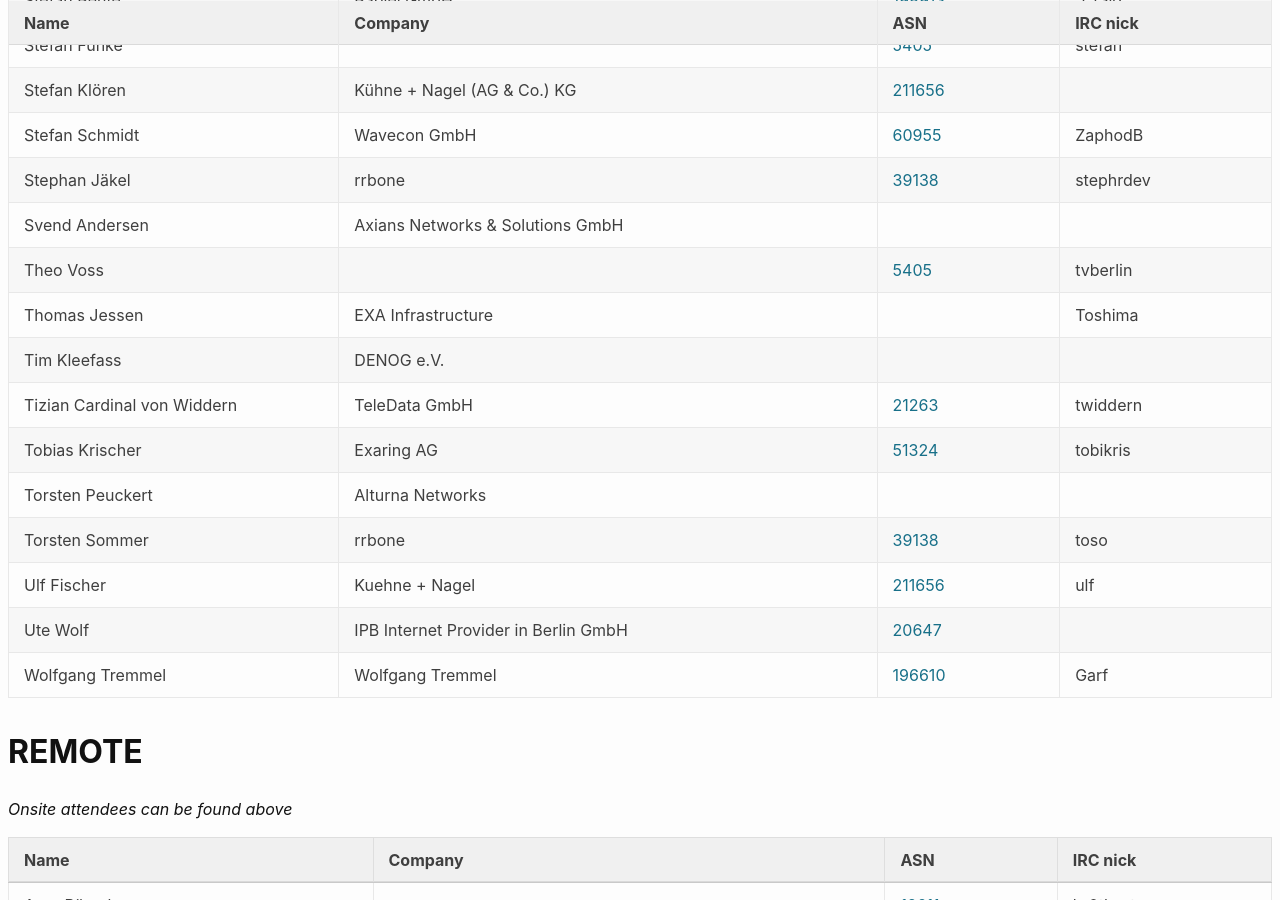
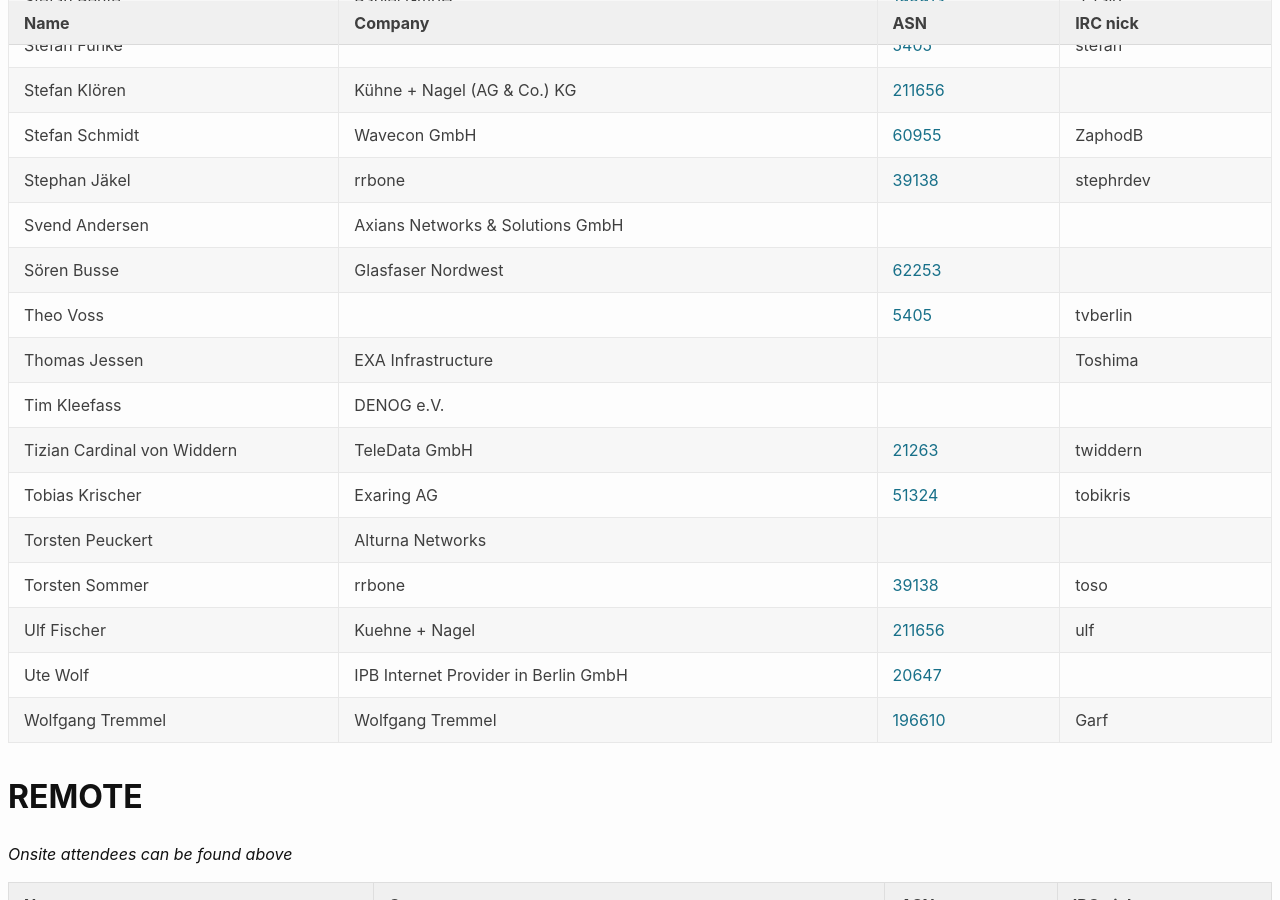
Before and after one commit to denog/pretix-attendeelist, a Jekyll site: the page built from denog15/index.md, in a window 1280 px wide and 900 px high, scrolled down 4474 px. Built offline with Jekyll 4.4.1, drawn with Linux system fonts in a browser that asks for light colours.

Commit message:
Latest data: Fri Aug 25 10:10:22 UTC 2023

```diff
--- a/_data/attendees_denog15_onsite.json
+++ b/_data/attendees_denog15_onsite.json
@@ -564,6 +564,12 @@
     "asn": "917"
   },
   {
+    "name": "Sören Busse",
+    "company": "Glasfaser Nordwest",
+    "irc": null,
+    "asn": "62253"
+  },
+  {
     "name": "Stefan Bartsch",
     "company": "INWX GmbH",
     "irc": null,
```
